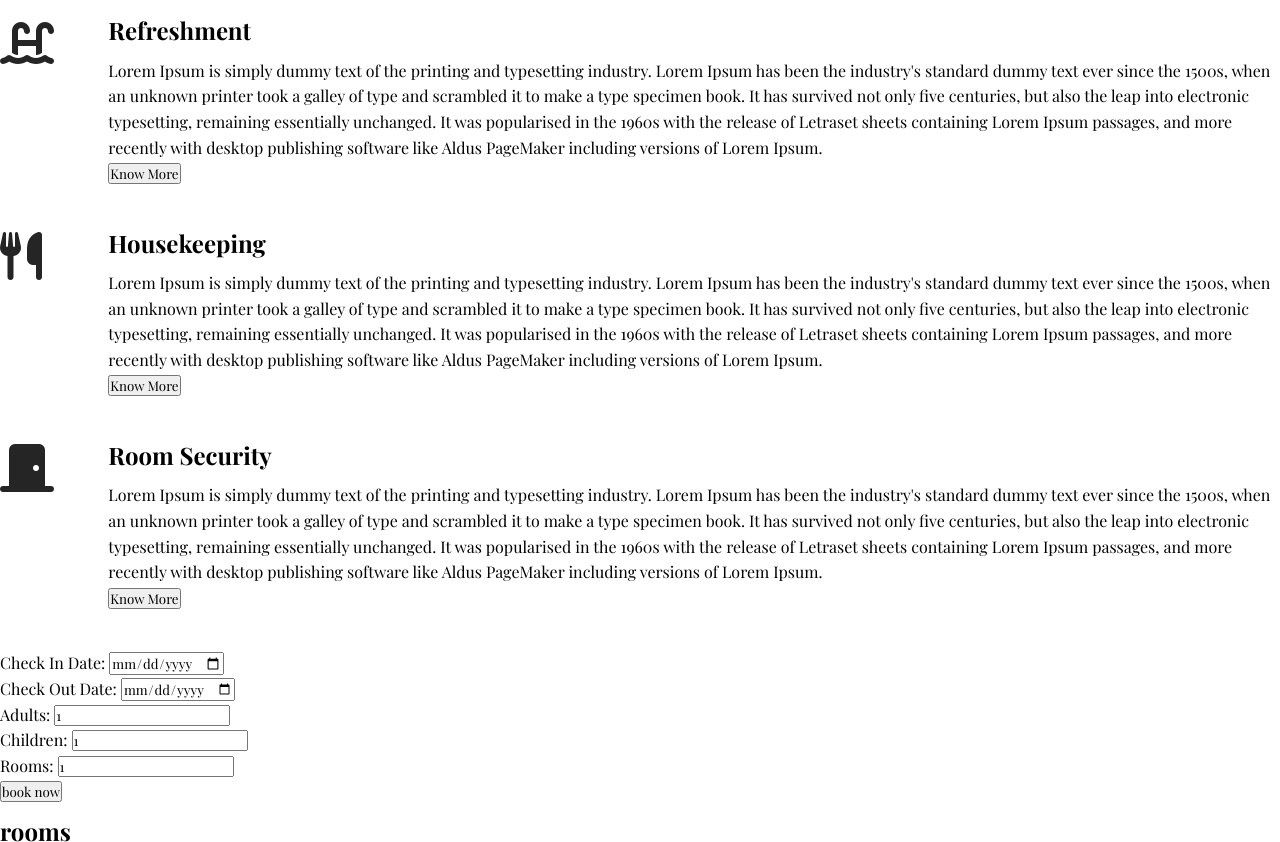
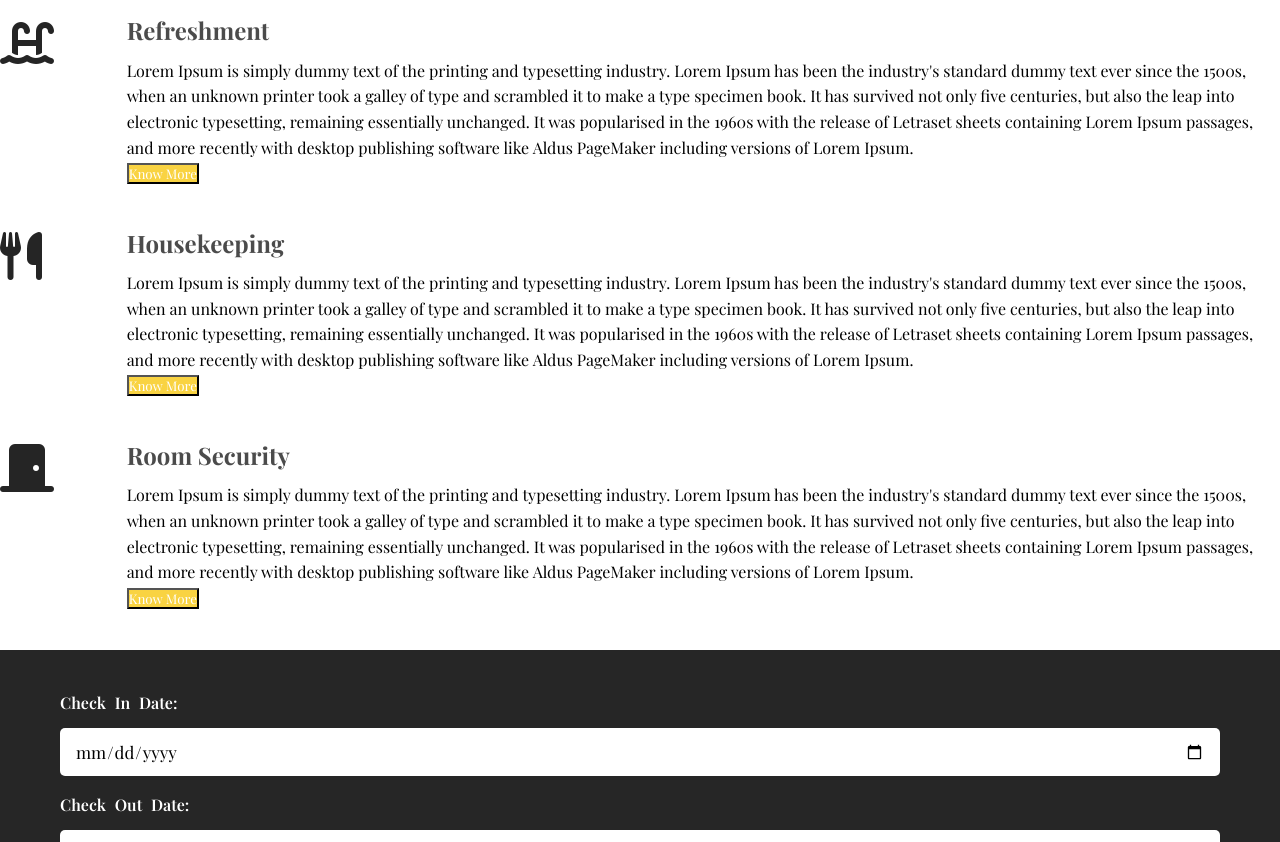
Before and after one commit to HenryOchieng/HotelWebsite, a plain HTML site: page index.html in a window 1280 px wide. Shown: the part 469-1311 px from the top of the page. Drawn offline with nearby package versions, Linux system fonts and the light colour scheme.

Commit message:
css commit

```diff
--- a/style.css
+++ b/style.css
@@ -1,6 +1,6 @@
 @import url('https://fonts.googleapis.com/css2?family=Playfair+Display:wght@400;500;600;700;800;900&display=swap');
 :root{
-    --transition: all 0.7s ease;;
+    --transition: all 0.7s ease;
     --yellow: #f9d342;
     --dark: #292826;
 }
@@ -202,3 +202,55 @@ h1, h2, h3, h4, h5, h6 {
     font-size: 48px;
     color: #252525;
 }
+.service-content {
+    padding-left: 20px;
+}
+.service-content h2 {
+    opacity: 0.7;
+}
+.service-content button {
+    margin-left: 0;
+    margin-right: 0;
+    background: var(--yellow);
+    color: #fff;
+}
+
+/* boooking form */
+.book {
+    background: linear-gradient(rgba(0, 0, 0, 0.85), rgba(0, 0, 0, 0.85));
+    color: #fff;
+    padding: 40px 60px;
+}
+.book-form {
+    display: grid;
+}
+.form-item {
+    display: flex;
+    flex-direction: column;
+    justify-content: center;
+}
+.book-form input[type = "submit"] {
+    margin: 18px 0 0 0;
+    background: var(--dark);
+    color: #fff;
+    border: 1px solid #fff;
+}
+.book-form label, .book-form input {
+    width: 100%;
+}
+.book-form label {
+    font-weight: 600;
+    word-spacing: 5px;
+    padding-bottom: 8px;
+}
+.book-form input:not(.btn) {
+    margin: 4px 0 16px 0;
+    padding: 12px 15px;
+    border-radius: 5px;
+    font-size: 17px;
+    border: none;
+}
+.book-form input:focus {
+    outline: 0;
+    box-shadow: 0 0 7px rgba(0, 0, 0, 0.4);
+}
```
